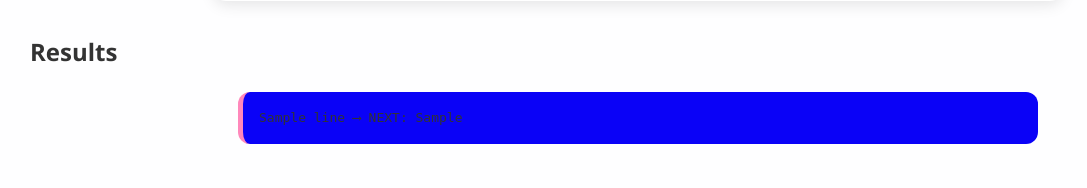
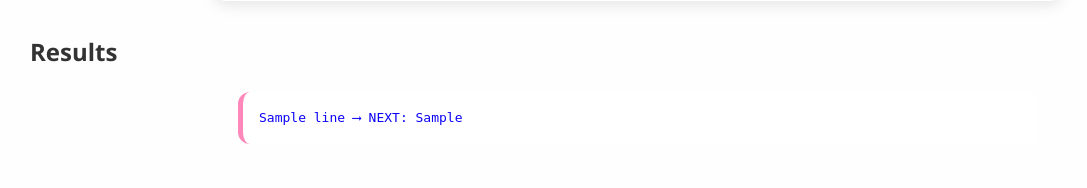
Before and after one commit to Kazane1225/kwic, a Flask app: template templates/index.html in a window 1280 px wide. Shown: the part 1014-1202 px from the top of the page, without its empty margins (2-1089 px from the left). Run offline with Flask 3, Linux system fonts and the light colour scheme; the template is opened without the code that fills it: most values are stand-ins (such as "Sample title", 1, 10 or a date in 2020).

Commit message:
css修正

```diff
--- a/static/style.css
+++ b/static/style.css
@@ -88,7 +88,7 @@ li {
 }
 
 #results_Next {
-  background: #0a02f7
+  color: #0a02f7
 }
 
 .drop-area {
```
